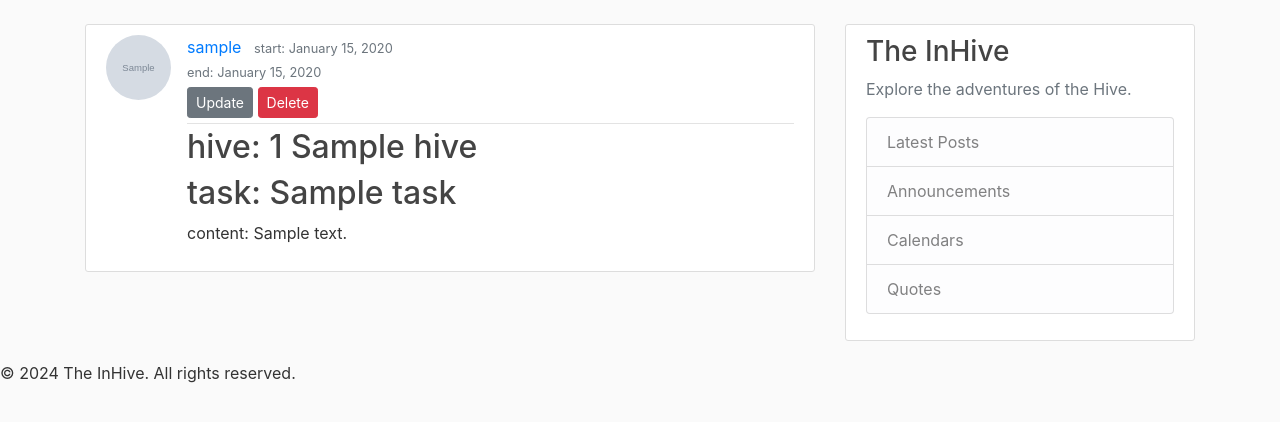
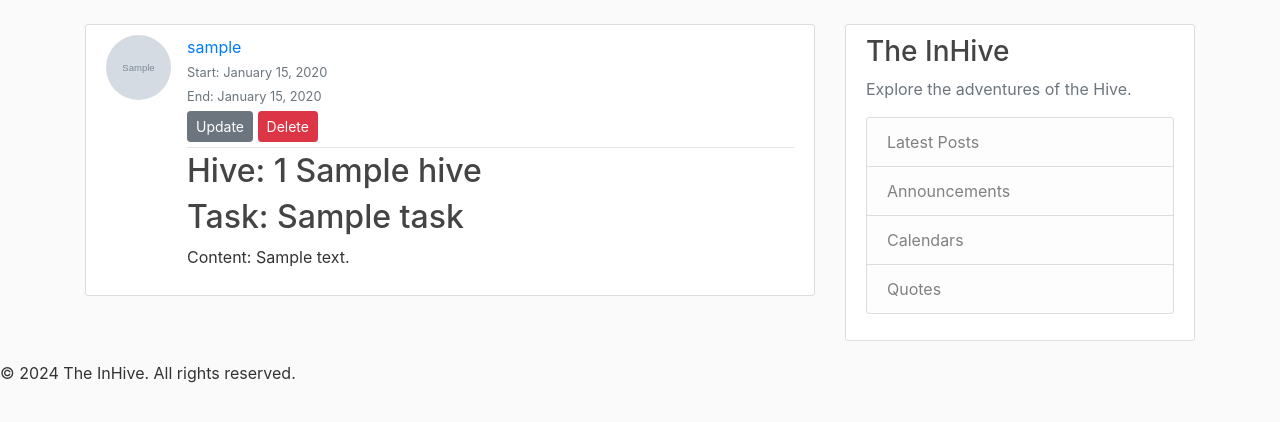
Before and after one commit to MayDan12/portfolio, a Django app: page /task_detail/1 in a window 1280 px wide. Shown: the part 56-478 px from the top of the page. Run offline with Django 5.2, Linux system fonts and the light colour scheme; a user stored in the database is signed in; tables that the repository leaves empty hold one stand-in row (values such as "Sample post"); grey boxes marked "Sample" are stand-in pictures; some libraries are stand-ins or nearby versions.

```diff
--- a/hive_manager/templates/hive_manager/task_detail.html
+++ b/hive_manager/templates/hive_manager/task_detail.html
@@ -1,12 +1,13 @@
 {% extends "hive_manager/base.html" %}
+
 {% block content %}
   <article class="media content-section">
     <img class="rounded-circle article-img" src="{{ user.userprofile.profile_picture.url }}">
     <div class="media-body">
       <div class="article-metadata">
-        <a class="mr-2" href="#"> {{ object.assignedTo }}</a>
-        <small class="text-muted">start: {{ object.StartDate|date:"F d, Y" }}</small><br>
-        <small class="text-muted">end: {{ object.EndDate|date:"F d, Y" }}</small>
+        <a class="mr-2" href="#">{{ object.assignedTo }}</a><br>
+        <small class="text-muted">Start: {{ object.StartDate|date:"F d, Y" }}</small><br>
+        <small class="text-muted">End: {{ object.EndDate|date:"F d, Y" }}</small>
         {% if object.assignedTo == user %}
           <div>
             <a class="btn btn-secondary btn-sm mt-1 mb-1" href="{% url 'task_update' object.id %}">Update</a>
@@ -14,12 +15,13 @@
           </div>
         {% endif %}
       </div>
-      <h2 class="article-title"> hive: {{ object.hive }}</h2>
-      <h2 class="article-title">task: {{ object.title }}</h2>
-      <p class="article-content">content: {{ object.description}}</p>
+      <h2 class="article-title">Hive: {{ object.hive }}</h2>
+      <h2 class="article-title">Task: {{ object.title }}</h2>
+      <p class="article-content">Content: {{ object.description }}</p>
     </div>
   </article>
 {% endblock content %}
+
 
 
 {% comment %} {% extends 'hive_manager/base.html' %}
```
